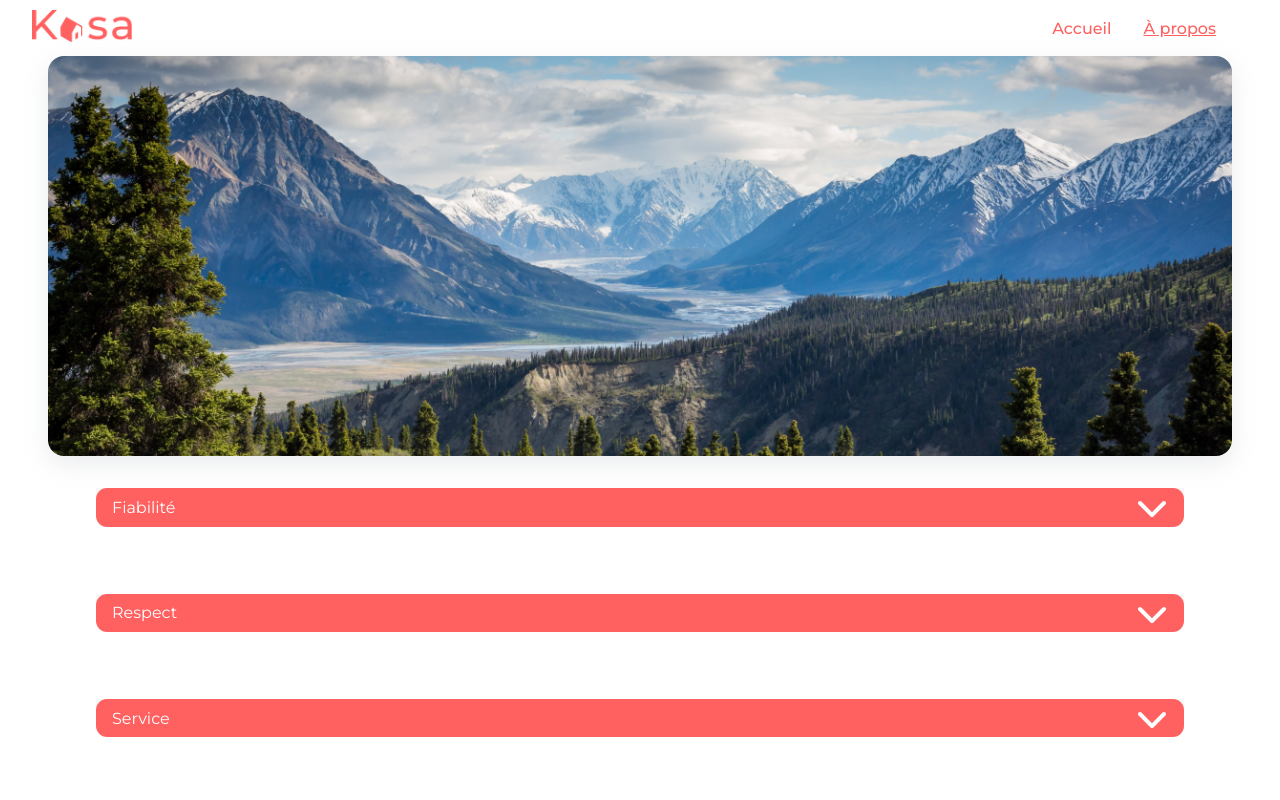
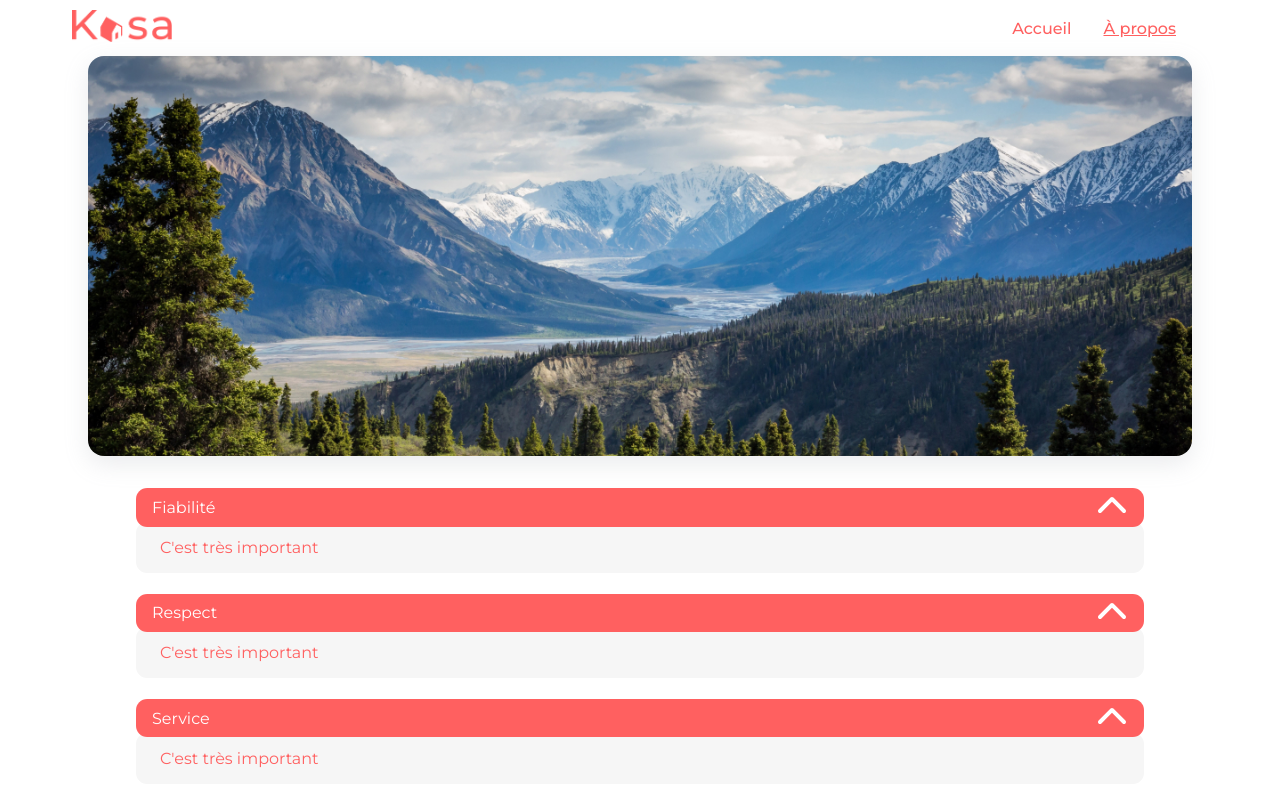
Before and after one commit to GregRgy/OCR-P7-Kasa, a React (Create React App) app: page /about in a window 1280 px wide. Shown: the top 800 px of the page. Built offline with nearby package versions, Linux system fonts and the light colour scheme.

Commit message:
Corrections height LodgeCard différent + wrap de la navbar + ajout d'un collapse pour le descriptionPanel

```diff
--- a/src/components/DescriptionPanel.jsx
+++ b/src/components/DescriptionPanel.jsx
@@ -4,14 +4,14 @@ import { faChevronDown } from "@fortawesome/free-solid-svg-icons";
 import "./DescriptionPanel.scss";
 
 function DescriptionPanel(props) {
-  const [isContentVisible, setIsContentVisible] = useState(false);
+  const [isContentVisible, setIsContentVisible] = useState(true);
   const showContent = () => {
     setIsContentVisible(!isContentVisible);
   };
   const contentClass =
     (isContentVisible ? "visible" : "hidden") + " description__content";
   return (
-    <div className="description__panel">
+    <div className={`description__panel ${isContentVisible ? '' : 'collapsed'}`} onClick={showContent}>
       <p className="description__header">
         <span>{props.title}</span>
         <FontAwesomeIcon
--- a/src/components/DescriptionPanel.scss
+++ b/src/components/DescriptionPanel.scss
@@ -4,6 +4,7 @@
     margin-bottom: 1em;
     flex-basis: 50%;
     overflow: hidden;
+    cursor: pointer;
     p {
         margin-block: 0em;
     }
--- a/src/components/LodgeCard.scss
+++ b/src/components/LodgeCard.scss
@@ -6,7 +6,7 @@
     display: grid;
     align-items: end;
     min-width: 200px;
-    min-height: 200px;
+    min-height: 240px;
     background-size: cover;
     position: relative;
     img {
--- a/src/components/LodgeGrid.jsx
+++ b/src/components/LodgeGrid.jsx
@@ -17,7 +17,7 @@ function LodgeGrid() {
   return (
     <div className="grid">
       {lodges.map((lodge) => (
-      <Lodge title={lodge.title} imageUrl = {lodge.cover} id={lodge.id}/>
+      <Lodge title={lodge.title} imageUrl = {lodge.cover} id={lodge.id} key={lodge.id}/>
       ))}
     </div>
   );
--- a/src/components/Navbar.scss
+++ b/src/components/Navbar.scss
@@ -5,10 +5,13 @@
   padding: 10px 2rem;
   color: var(--red);
   font-weight: 500;
-    @media screen and (width <= 768px) {
-      text-transform: uppercase;
-      font-weight: 500;
+
+  @media screen and (max-width: 768px) {
+    flex-wrap: wrap;
+    align-items: center;
+    padding: 10px 1rem;
   }
+
   & a {
     text-decoration: none;
     color: var(--red);
@@ -30,4 +33,8 @@
   & div {
     margin-right: 2rem;
   }
+
+  @media screen and (max-width: 768px) {
+    margin-top: 0.5rem;
   }
+}
--- a/src/pages/About.scss
+++ b/src/pages/About.scss
@@ -1,3 +1,12 @@
-.about__container{
+
+
+.about__container {
     padding-inline: 3rem;
-}
+
+    .description__panel {
+
+      &.collapsed {
+        margin-bottom: -2em; // Réduire la marge lorsque le panneau est replié
+      }
+    }
+  }
--- a/src/pages/HomePage.scss
+++ b/src/pages/HomePage.scss
@@ -4,7 +4,8 @@
 
 
 body{
-  margin: 0;
+  margin: 0 auto;
   padding: 0;
   font-family: 'Montserrat', sans-serif;
+  max-width: 1200px;
 }
```
Also changed, not shown: 1 other file (tests, documents, lock files or other folders). Lines whose indentation alone changed are shown as unchanged.
